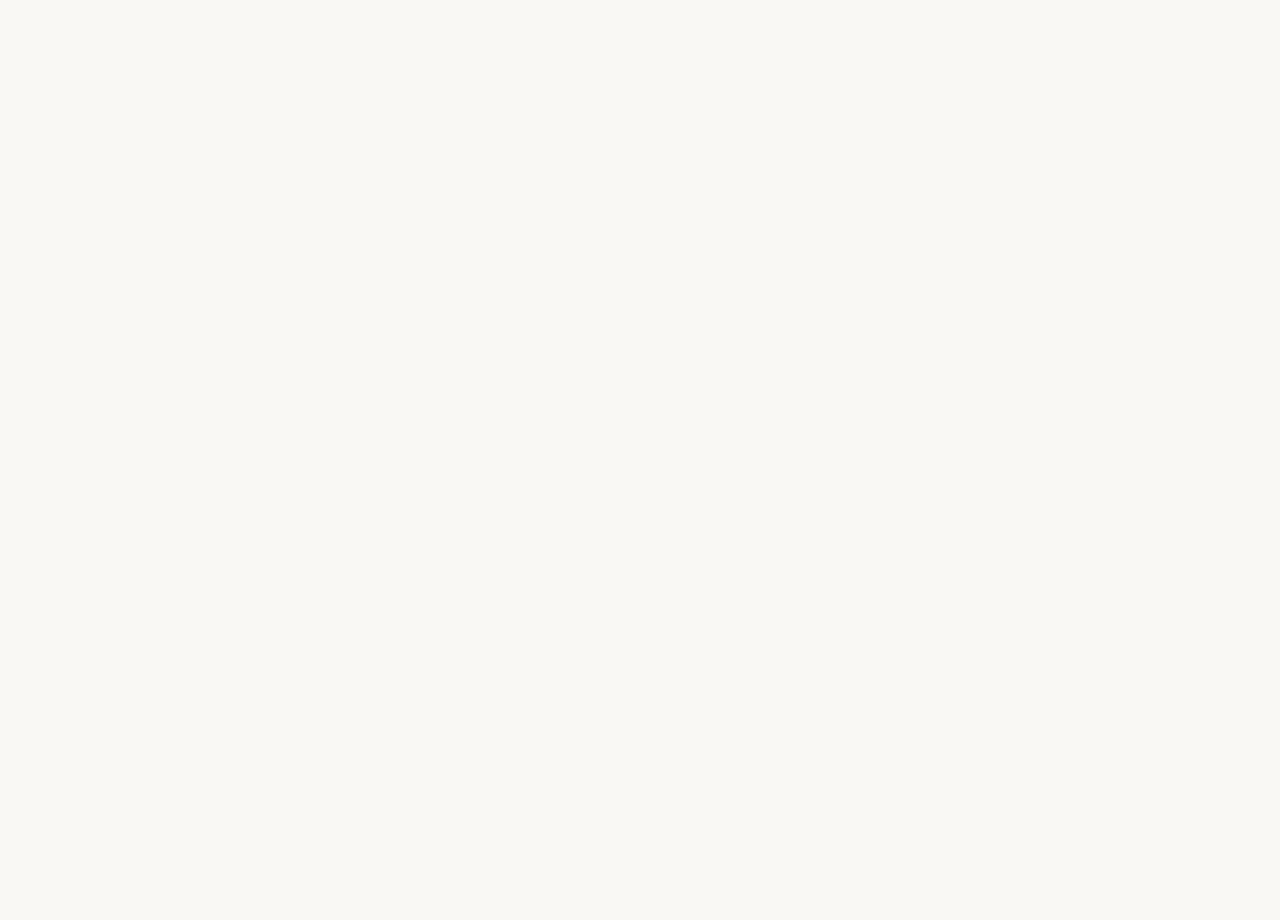
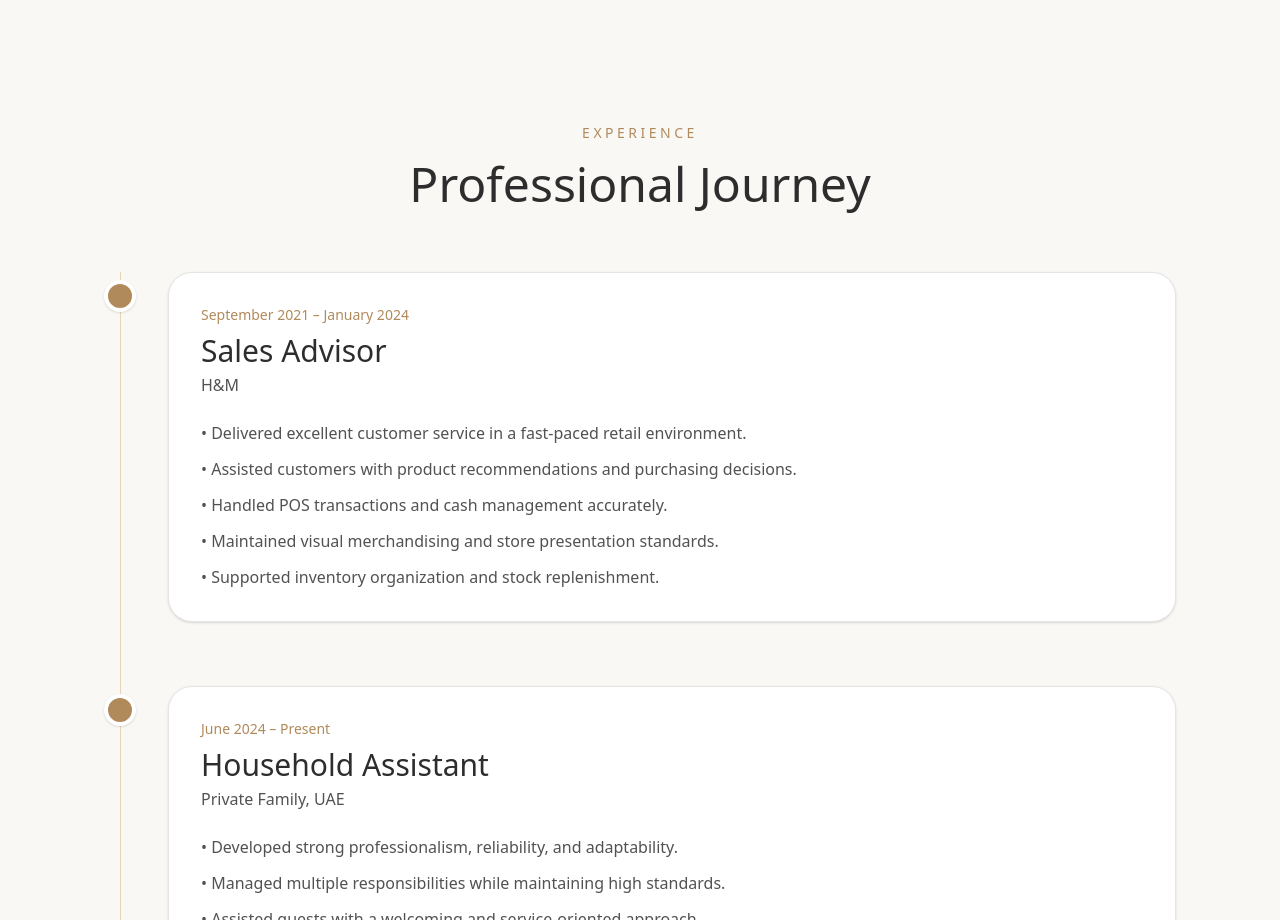
Before and after one commit to lalman-dev/dove-profile, a Next.js app: page / in a window 1280 px wide. Shown: the part 1880-2800 px from the top of the page. Before the commit the page ends 1888 px from the top, so only its background shows below. Built offline with nearby package versions, Linux system fonts and the light colour scheme; a web font is replaced by a local one.

Commit message:
feat: add animated professional experience timeline

```diff
--- a/src/app/page.tsx
+++ b/src/app/page.tsx
@@ -1,4 +1,5 @@
 import About from "@/components/about/about";
+import Experience from "@/components/experience/experience";
 import Hero from "@/components/hero/hero";
 import Highlights from "@/components/highlights/highlights";
 
@@ -8,6 +9,7 @@ export default function HomePage() {
       <Hero />
       <Highlights />
       <About />
+      <Experience />
     </main>
   );
 }
--- a/src/components/experience/experience.tsx
+++ b/src/components/experience/experience.tsx
@@ -0,0 +1,89 @@
+"use client";
+
+import { motion } from "framer-motion";
+
+import { profile } from "@/data/profile";
+import { fadeUp } from "@/lib/animations";
+
+export default function Experience() {
+  return (
+    <section className="py-28">
+      <div className="section-container max-w-4xl">
+        <div className="mb-16 text-center">
+          <span className="text-sm uppercase tracking-[0.25em] text-[#B08A5B]">
+            Experience
+          </span>
+
+          <h2 className="heading-font mt-4 text-4xl md:text-5xl">
+            Professional Journey
+          </h2>
+        </div>
+
+        <div className="relative">
+          <div className="absolute left-4 top-0 h-full w-px bg-[#E6D5B8]" />
+
+          <div className="space-y-16">
+            {profile.experience.map((item, index) => (
+              <motion.div
+                key={item.company}
+                variants={fadeUp}
+                initial="hidden"
+                whileInView="visible"
+                viewport={{ once: true }}
+                transition={{
+                  delay: index * 0.15,
+                }}
+                className="relative pl-16"
+              >
+                <div
+                  className="
+                    absolute
+                    left-0
+                    top-2
+                    h-8
+                    w-8
+                    rounded-full
+                    border-4
+                    border-white
+                    bg-[#B08A5B]
+                    shadow
+                  "
+                />
+
+                <motion.div
+                  whileHover={{
+                    y: -4,
+                  }}
+                  className="
+                    rounded-3xl
+                    border
+                    border-neutral-200
+                    bg-white
+                    p-8
+                    shadow-sm
+                  "
+                >
+                  <p className="text-sm text-[#B08A5B]">{item.period}</p>
+
+                  <h3 className="heading-font mt-2 text-3xl">{item.role}</h3>
+
+                  <p className="mt-1 font-medium text-neutral-600">
+                    {item.company}
+                  </p>
+
+                  <ul className="mt-6 space-y-3">
+                    {item.points.map((point) => (
+                      <li key={point} className="text-neutral-600">
+                        • {point}
+                      </li>
+                    ))}
+                  </ul>
+                </motion.div>
+              </motion.div>
+            ))}
+          </div>
+        </div>
+      </div>
+    </section>
+  );
+}
--- a/src/components/hero/hero.tsx
+++ b/src/components/hero/hero.tsx
@@ -128,7 +128,7 @@ export default function Hero() {
             <motion.div
               whileHover={{ y: -6 }}
               transition={{ duration: 0.3 }}
-              className="relative h-[450px] w-[340px] md:h-[540px] md:w-[420px]"
+              className="relative h-112.5 w-85 md:h-135 md:w-105"
             >
               <motion.div
                 animate={{
--- a/src/data/profile.ts
+++ b/src/data/profile.ts
@@ -60,4 +60,31 @@ Today, I am seeking opportunities where I can continue growing within retail, ho
 I believe excellent customer service is built on understanding customer needs, creating positive experiences, and building trust through professionalism, communication, and genuine care.
   `,
   },
+  experience: [
+    {
+      company: "H&M",
+      role: "Sales Advisor",
+      period: "September 2021 – January 2024",
+      points: [
+        "Delivered excellent customer service in a fast-paced retail environment.",
+        "Assisted customers with product recommendations and purchasing decisions.",
+        "Handled POS transactions and cash management accurately.",
+        "Maintained visual merchandising and store presentation standards.",
+        "Supported inventory organization and stock replenishment.",
+      ],
+    },
+
+    {
+      company: "Private Family, UAE",
+      role: "Household Assistant",
+      period: "June 2024 – Present",
+      points: [
+        "Developed strong professionalism, reliability, and adaptability.",
+        "Managed multiple responsibilities while maintaining high standards.",
+        "Assisted guests with a welcoming and service-oriented approach.",
+        "Strengthened communication, time management, and multitasking skills.",
+        "Worked effectively in a multicultural environment.",
+      ],
+    },
+  ],
 };
```
